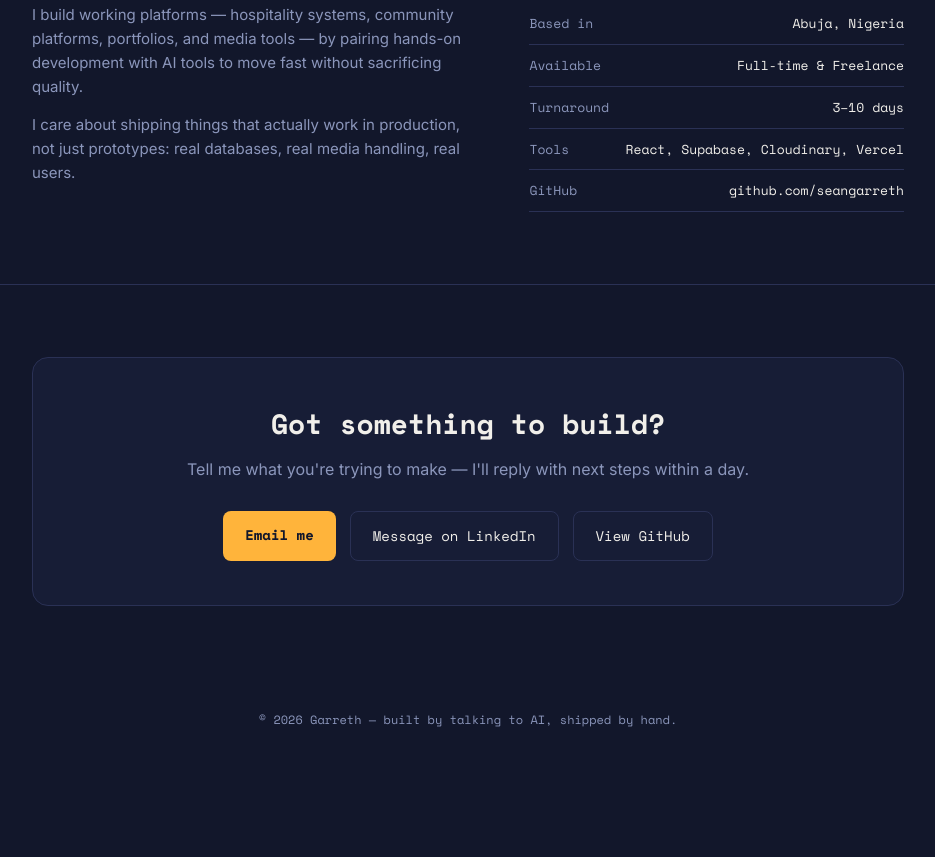
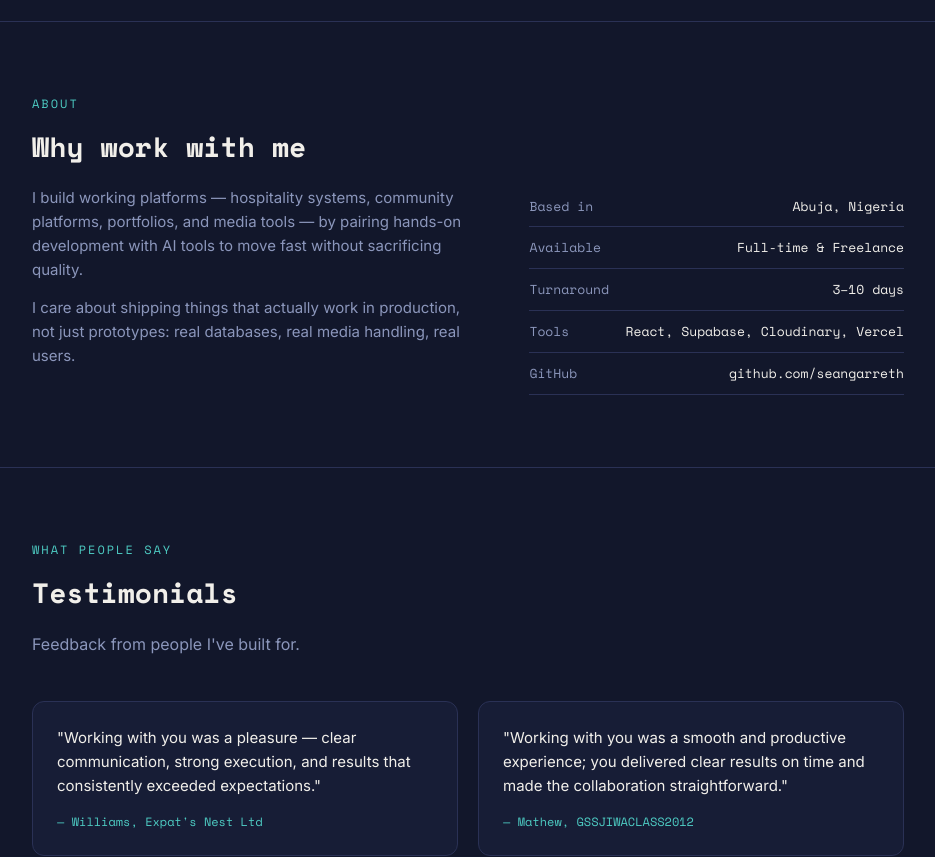
Before and after one commit to seangarreth/Static-portfolio-, a plain HTML site: page index.html in a window 1280 px wide. Shown: the part 2544-3401 px from the top of the page, without its empty margins (172-1107 px from the left). Before the commit the page ends 3321 px from the top, so only its background shows below. Drawn offline with nearby package versions, Linux system fonts and the light colour scheme.

Commit message:
Implement testimonials section in index.html
Added testimonials section with quotes and feedback.

```diff
--- a/index.html
+++ b/index.html
@@ -153,6 +153,8 @@
     font-family:var(--mono); font-size:13px; color:var(--amber);
     text-decoration:none; white-space:nowrap;
   }
+  .case-line{ margin-bottom:10px; max-width:560px; }
+  .case-line b{ color:var(--teal); font-weight:600; }
 
   .about-grid{ display:grid; grid-template-columns:1.2fr 1fr; gap:48px; align-items:start; }
   .about-grid p{ color:var(--muted); margin-bottom:14px; font-size:15px; }
@@ -175,6 +177,17 @@
   .contact-box p{ color:var(--muted); margin-bottom:28px; }
   .contact-row{ display:flex; justify-content:center; gap:14px; flex-wrap:wrap; }
 
+  .testimonials{ display:grid; grid-template-columns:repeat(2,1fr); gap:20px; }
+  .testimonial{
+    background:var(--bg-raised);
+    border:1px solid var(--line);
+    border-radius:12px;
+    padding:24px;
+  }
+  .testimonial .quote{ font-size:15px; color:var(--ink); margin-bottom:14px; }
+  .testimonial .quote.placeholder{ color:var(--muted); font-style:italic; }
+  .testimonial .who{ font-family:var(--mono); font-size:12px; color:var(--teal); }
+
   footer{
     padding:32px 0 48px;
     text-align:center;
@@ -187,6 +200,7 @@
     .process{ grid-template-columns:1fr; }
     .about-grid{ grid-template-columns:1fr; }
     .project{ grid-template-columns:1fr; }
+    .testimonials{ grid-template-columns:1fr; }
     nav ul{ gap:16px; }
     .prompt-bar{ font-size:12px; }
   }
@@ -235,11 +249,13 @@
     <p class="section-intro">A mix of client work and self-initiated builds — each one live and working, not just mockups.</p>
 
     <div class="projects">
-      <div class="project">
+      <div class="project case-study">
         <div>
-          <span class="tag">Hospitality Platform</span>
+          <span class="tag">Hospitality Platform — Case Study</span>
           <h3>Expat's Nest Ltd</h3>
-          <p>A premium onboarding and hospitality platform that makes the transition of expats and diplomats into Nigeria seamless and hassle-free.</p>
+          <p class="case-line"><b>Problem:</b> Expats and diplomats relocating to Nigeria faced a fragmented, manual onboarding process — scattered communication, no central place to track housing, paperwork, or local logistics.</p>
+          <p class="case-line"><b>Approach:</b> I designed and built a guided onboarding platform with a structured client flow, a PostgreSQL backend to track each client's progress, and a clean interface the Expat's Nest team could manage without technical help.</p>
+          <p class="case-line"><b>Result:</b> Expat's Nest now runs client onboarding through a single live platform instead of ad-hoc messages and spreadsheets — visible and usable today at the link below.</p>
           <div class="stack"><span>Replit</span><span>React</span><span>PostgreSQL</span><span>Render</span></div>
         </div>
         <a class="link" href="https://expatsnests.com" target="_blank" rel="noopener">View live →</a>
@@ -324,6 +340,25 @@
   </div>
 </section>
 
+<section id="testimonials">
+  <div class="wrap">
+    <div class="eyebrow">What people say</div>
+    <h2>Testimonials</h2>
+    <p class="section-intro">Feedback from people I've built for.</p>
+
+    <div class="testimonials">
+      <div class="testimonial">
+        <p class="quote">"Working with you was a pleasure — clear communication, strong execution, and results that consistently exceeded expectations."</p>
+        <p class="who">— Williams, Expat's Nest Ltd</p>
+      </div>
+      <div class="testimonial">
+        <p class="quote">"Working with you was a smooth and productive experience; you delivered clear results on time and made the collaboration straightforward."</p>
+        <p class="who">— Mathew, GSSJIWACLASS2012</p>
+      </div>
+    </div>
+  </div>
+</section>
+
 <section id="contact">
   <div class="wrap">
     <div class="contact-box">
```
